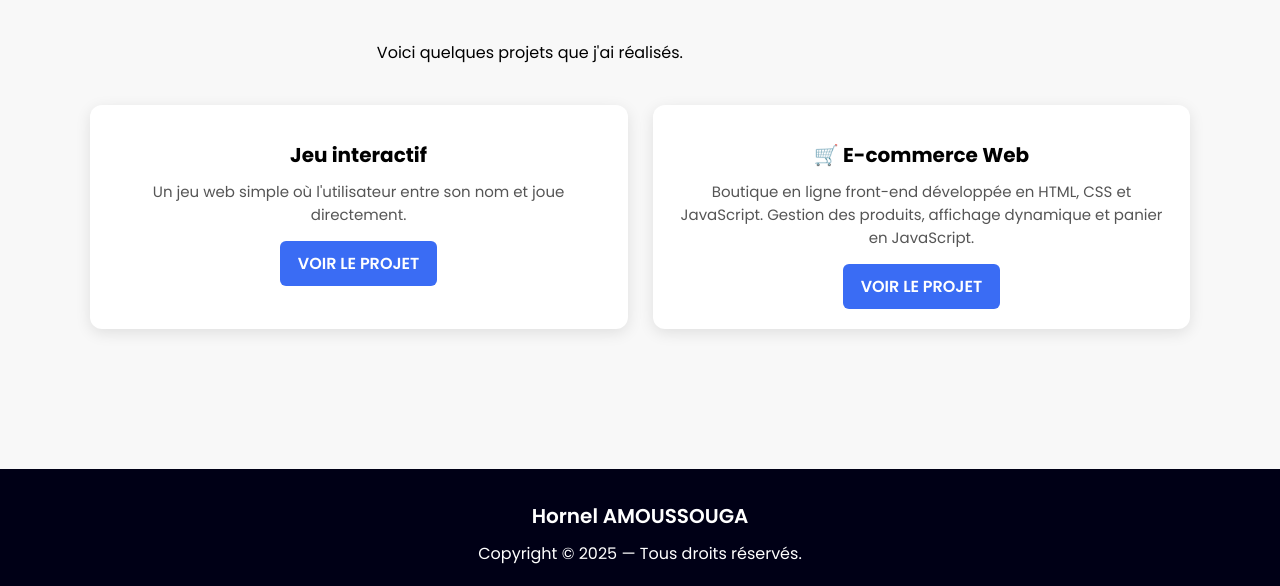
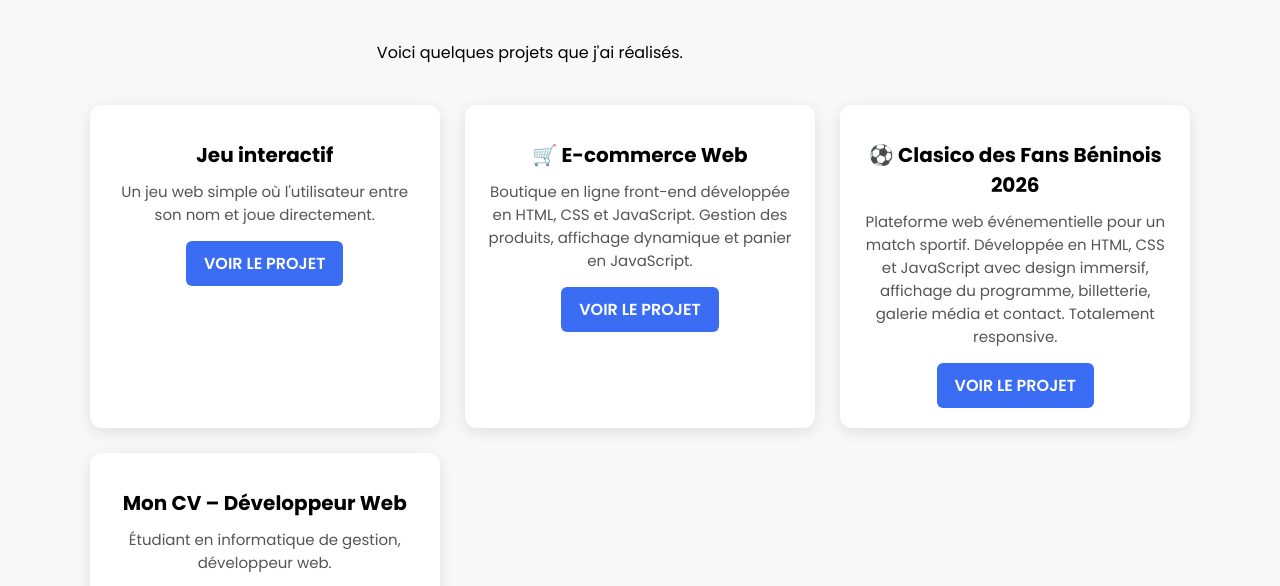
Before and after one commit to amoussougahornel1-gif/portfolio, a plain HTML site: page projets.html in a window 1280 px wide. Shown: the part 213-799 px from the top of the page. Drawn offline with Linux system fonts and the light colour scheme.

Commit message:
Add files via upload

```diff
--- a/projets.html
+++ b/projets.html
@@ -41,6 +41,19 @@
                Gestion des produits, affichage dynamique et panier en JavaScript.</p>
             <a href="https://amoussougahornel1-gif.github.io/e-shop/" target="_blank" class="btn">Voir le projet</a>
         </div>
+        <div class="project-card">
+            <h3>⚽ Clasico des Fans Béninois 2026</h3>
+            <p>Plateforme web événementielle pour un match sportif.
+               Développée en HTML, CSS et JavaScript avec design immersif,
+               affichage du programme, billetterie, galerie média et contact.
+               Totalement responsive.</p>
+            <a href="https://amoussougahornel1-gif.github.io/evenement/" target="_blank" class="btn">Voir le projet</a>
+        </div>
+         <div class="project-card">
+            <h3>Mon CV – Développeur Web</h3>
+            <p>Étudiant en informatique de gestion, développeur web.</p>
+            <a href="https://amoussougahornel1-gif.github.io/mon-cv/" target="_blank" class="btn">Voir le cv</a>
+        </div>
 
     </div>
 </section>
```
